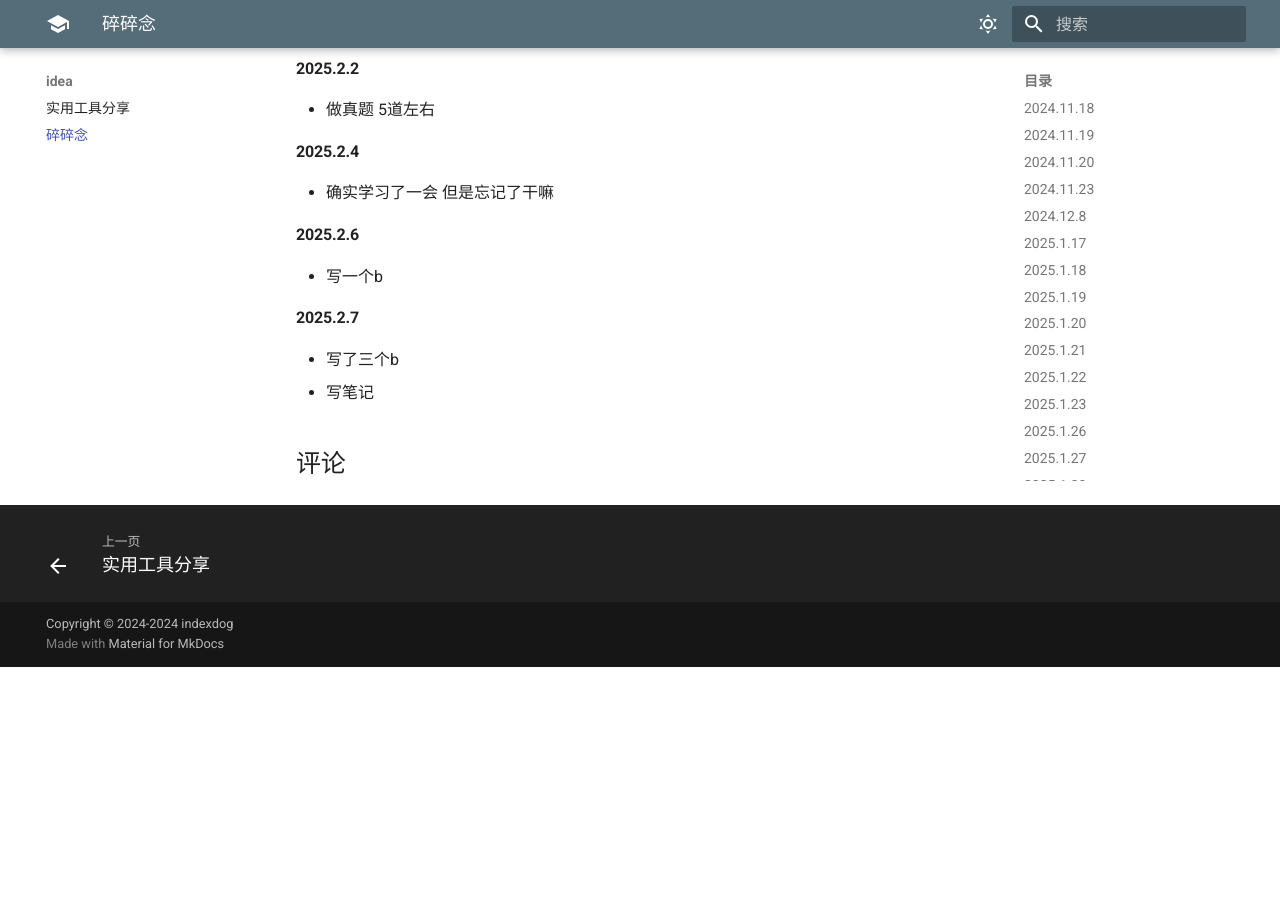
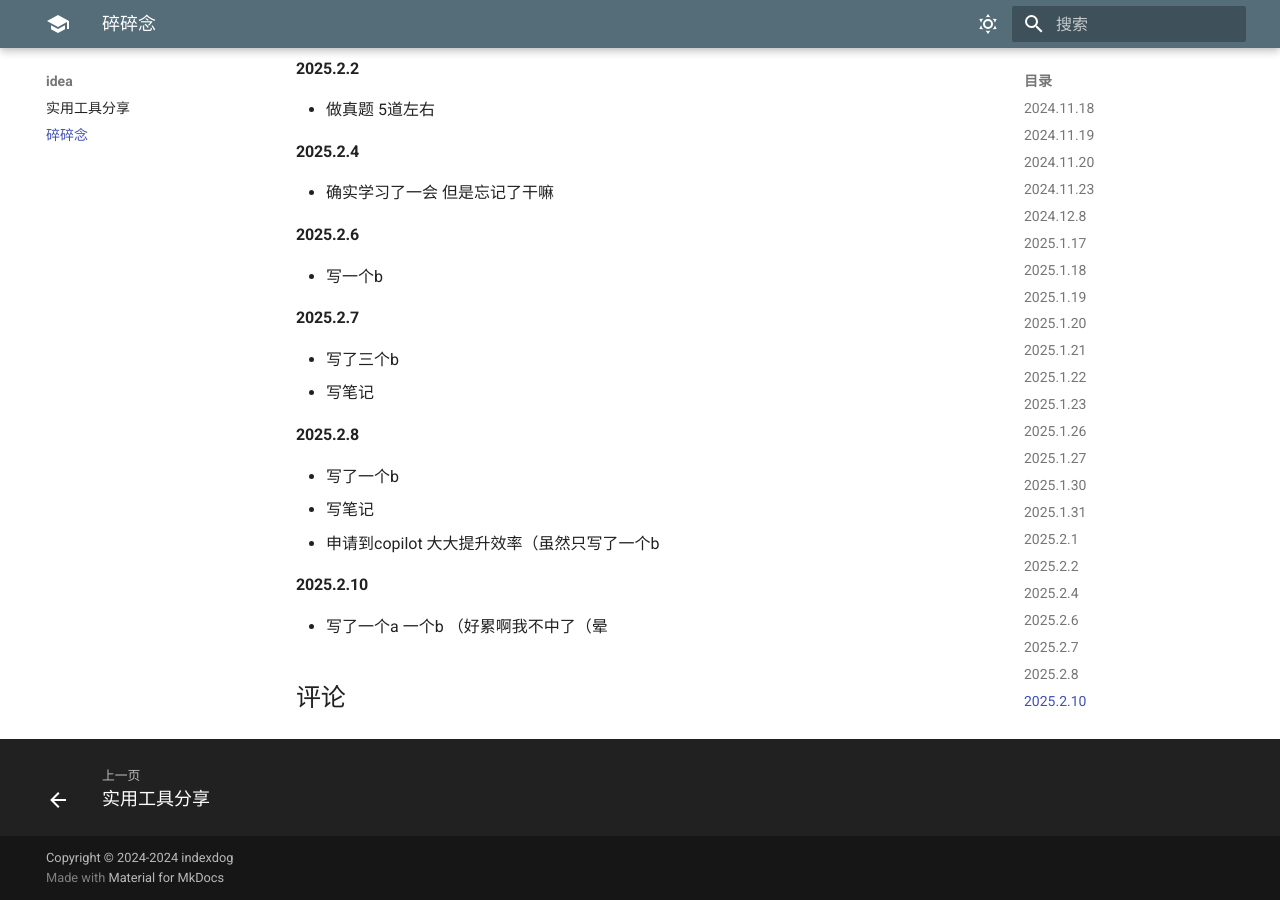
Before and after one commit to indexdog/indexdog.github.io, an MkDocs documentation site: the page built from docs/blog/chat.md, in a window 1280 px wide and 900 px high, scrolled down 2398 px. Built offline with MkDocs 1.6.1 and Material for MkDocs 9.7.7, drawn with Linux system fonts in a browser that asks for light colours; comment, search, counter and statistics services are not loaded; before the commit the page ends 3065 px from its top, so only the background shows below that.

Commit message:
Update chat.md

```diff
--- a/docs/blog/chat.md
+++ b/docs/blog/chat.md
@@ -107,3 +107,12 @@ nemu我日/死你
 #### 2025.2.7
 * 写了三个b
 * 写笔记
+
+#### 2025.2.8
+* 写了一个b
+* 写笔记
+* 申请到copilot 大大提升效率（虽然只写了一个b
+
+#### 2025.2.10
+* 写了一个a 一个b
+（好累啊我不中了（晕
```
